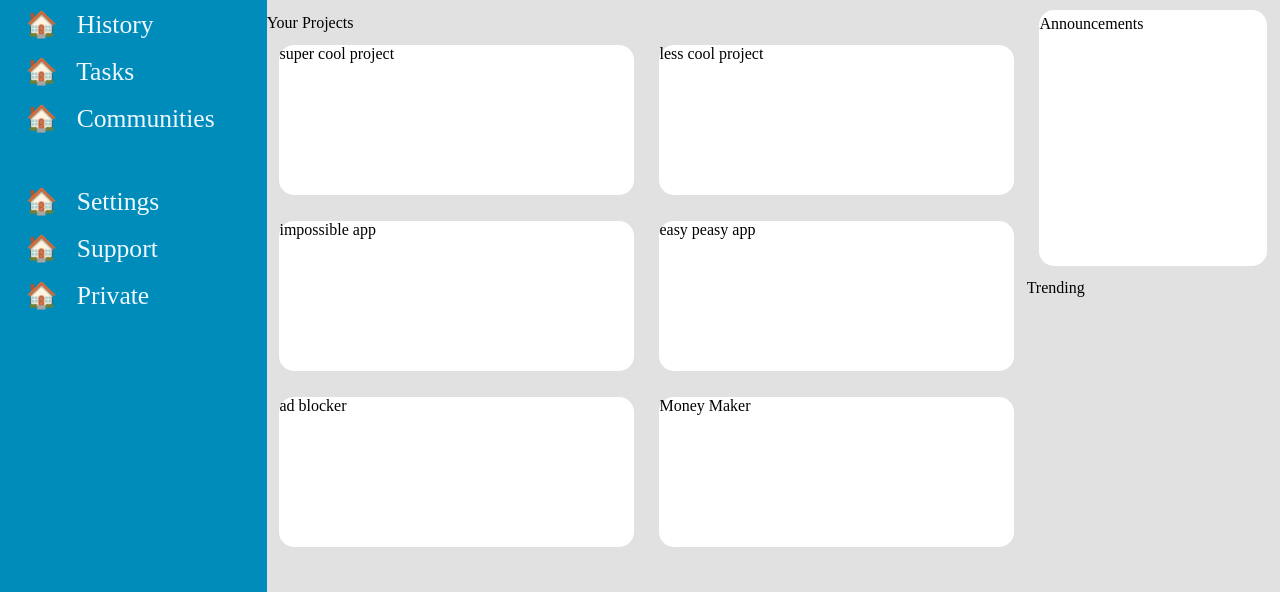
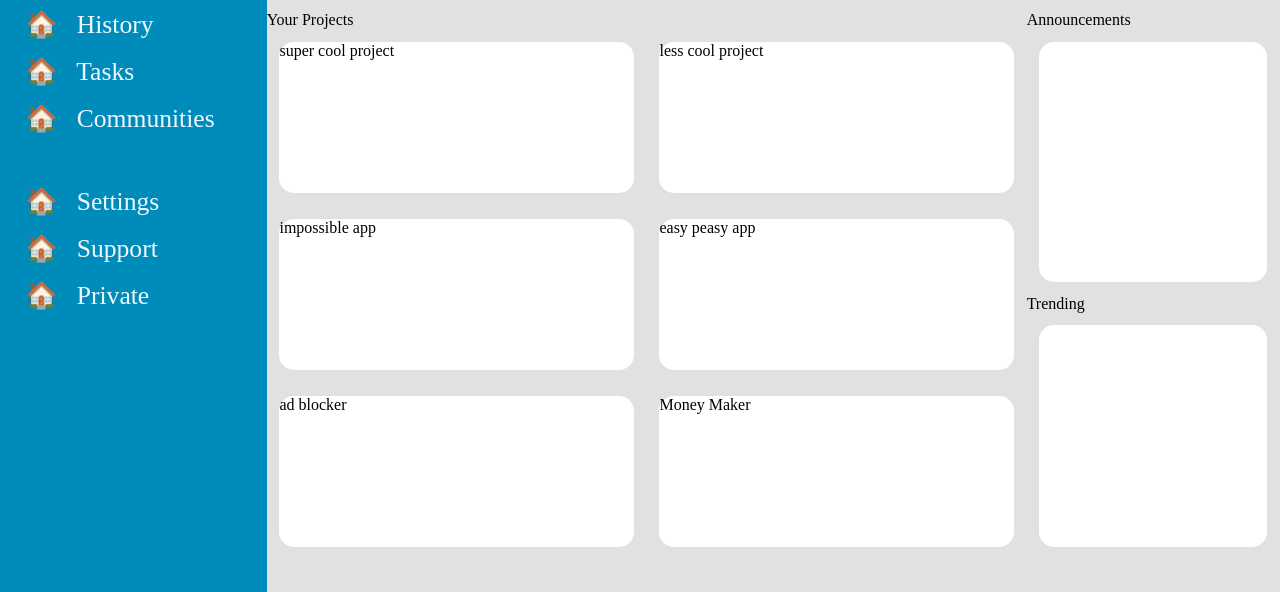
Before and after one commit to nothinktank/odin_admin_dash, a plain HTML site: page index.html in a window 1280 px wide. Shown: the part 208-800 px from the top of the page. Drawn offline with Linux system fonts and the light colour scheme.

Commit message:
edits main-content layout

```diff
--- a/index.html
+++ b/index.html
@@ -56,8 +56,11 @@
 
 
     <div class="main-content">
+      <div class="title">
+        <div>Your Projects</div> <div>Announcements</div>
+      </div>
       <div class="your-projects">
-        <div class="title">Your Projects</div>
+
         <div class="projects">super cool project</div>
         <div class="projects">less cool project</div>
         <div class="projects">impossible app</div>
@@ -66,18 +69,24 @@
         <div class="projects">Money Maker</div>
       </div>
       <div class="announcements">
-        <div class="title">Announcements</div>
-        <div class="announcement-box">
+
+        <div class="announcement-box"></div>
+        <div class="announcement-box"></div>
+        <div class="announcement-box"></div>
+
+
+      </div>
+      <div class="trending">
+        <div class="trending-title">Trending</div>
+
+        <div class="trending-box">
+          <div></div>
           <div></div>
           <div></div>
           <div></div>
         </div>
 
-
-
-
       </div>
-      <div class="trending">Trending</div>
 
 
 
--- a/style.css
+++ b/style.css
@@ -164,7 +164,7 @@ button {
 
   display: grid;
   grid-template-columns: 3fr 1fr;
-  grid-template-rows: 1fr 1fr;
+  grid-template-rows: 0.6fr 5fr 5fr;
 
   padding-bottom: 4vh;
 
@@ -172,16 +172,19 @@ button {
 
 .your-projects {
   grid-column: 1 / 2;
-  grid-row: 1 / 3 ;
+  grid-row: 2 / 4 ;
 
   display: grid;
   grid-template-columns: 1fr 1fr;
-  grid-template-rows: 1fr 5fr 5fr 5fr;
+  grid-template-rows: 1fr 1fr 1fr;
 }
 
 .title {
   grid-column: 1 / 3;
   grid-row: 1 / 2;
+
+  display: grid;
+  grid-template-columns: 3fr 1fr;
   align-self: end;
 }
 
@@ -197,15 +200,16 @@ button {
 
 .announcements {
   grid-column: 2 / 3;
-  grid-row: 1 / 2;
+  grid-row: 2 / 3;
 
   display: grid;
   grid-template-columns: 1fr;
-  grid-template-rows: 1fr 10fr;
+  grid-template-rows: 1fr 1fr 1fr;
 
   border-radius: 15px;
   background-color: white ;
   margin: 1vw;
+
 }
 
 .announcements > .title {
@@ -214,18 +218,29 @@ button {
 
 .announcement-box {
 
-  grid-row: 2 / 3;
+
+
+}
+
+.trending {
+  grid-column: 2 / 3;
+  grid-row: 3 / 4;
+
+  display: grid;
+  grid-template-columns: 1fr;
+  grid-template-rows: 0.2fr 1fr 1fr 1fr 1fr;
+
+
+}
+
+.trending-box {
+
+  grid-row: 2 / 6;
+
+
+
 
   border-radius: 15px;
   background-color: white ;
   margin: 1vw;
 }
-
-.trending {
-  grid-column: 2 / 3;
-  grid-row: 2 / 3;
-
-  display: grid;
-  grid-template-columns: 1fr;
-  grid-template-rows: 1fr 10fr;
-}
```
